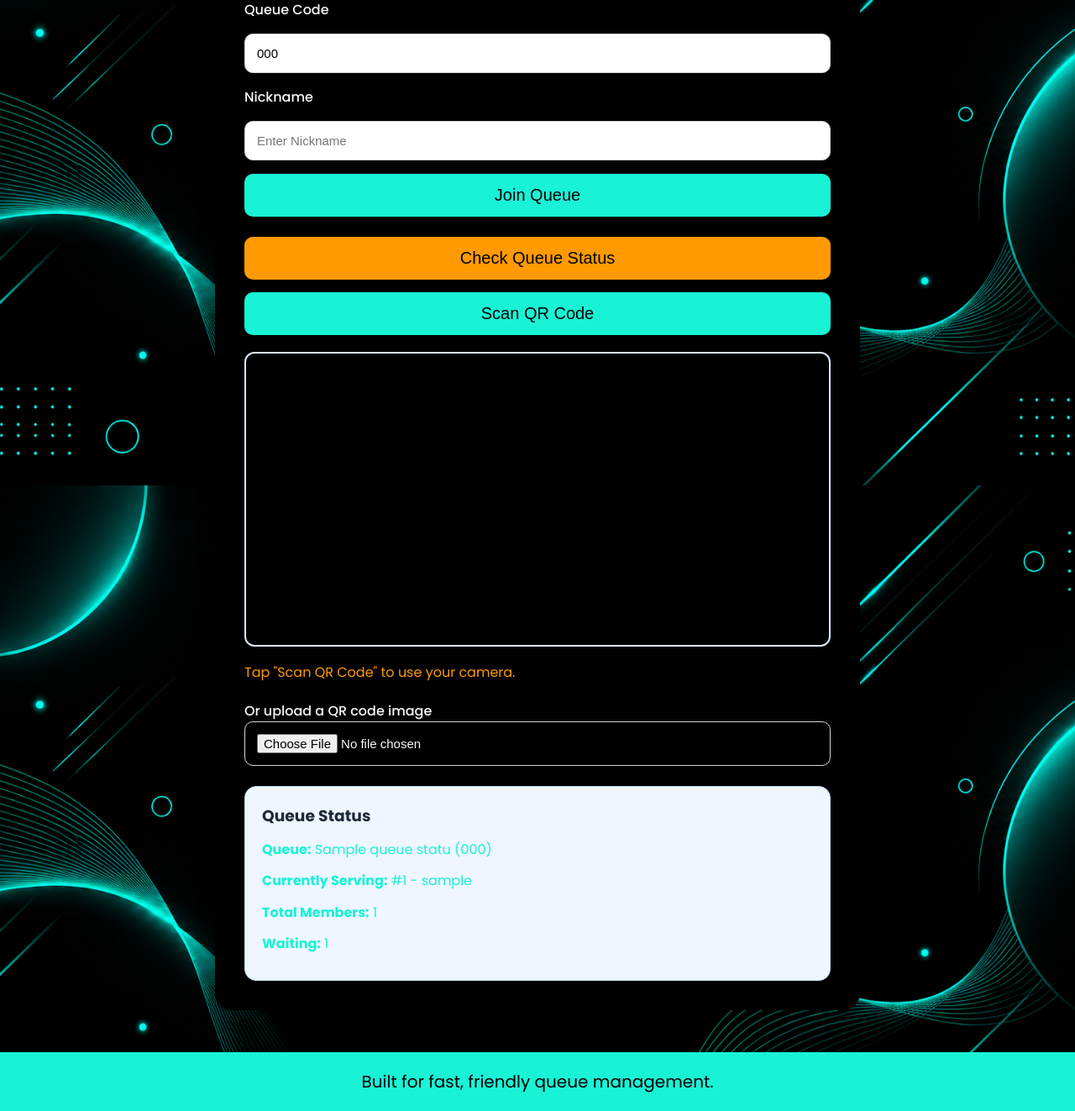
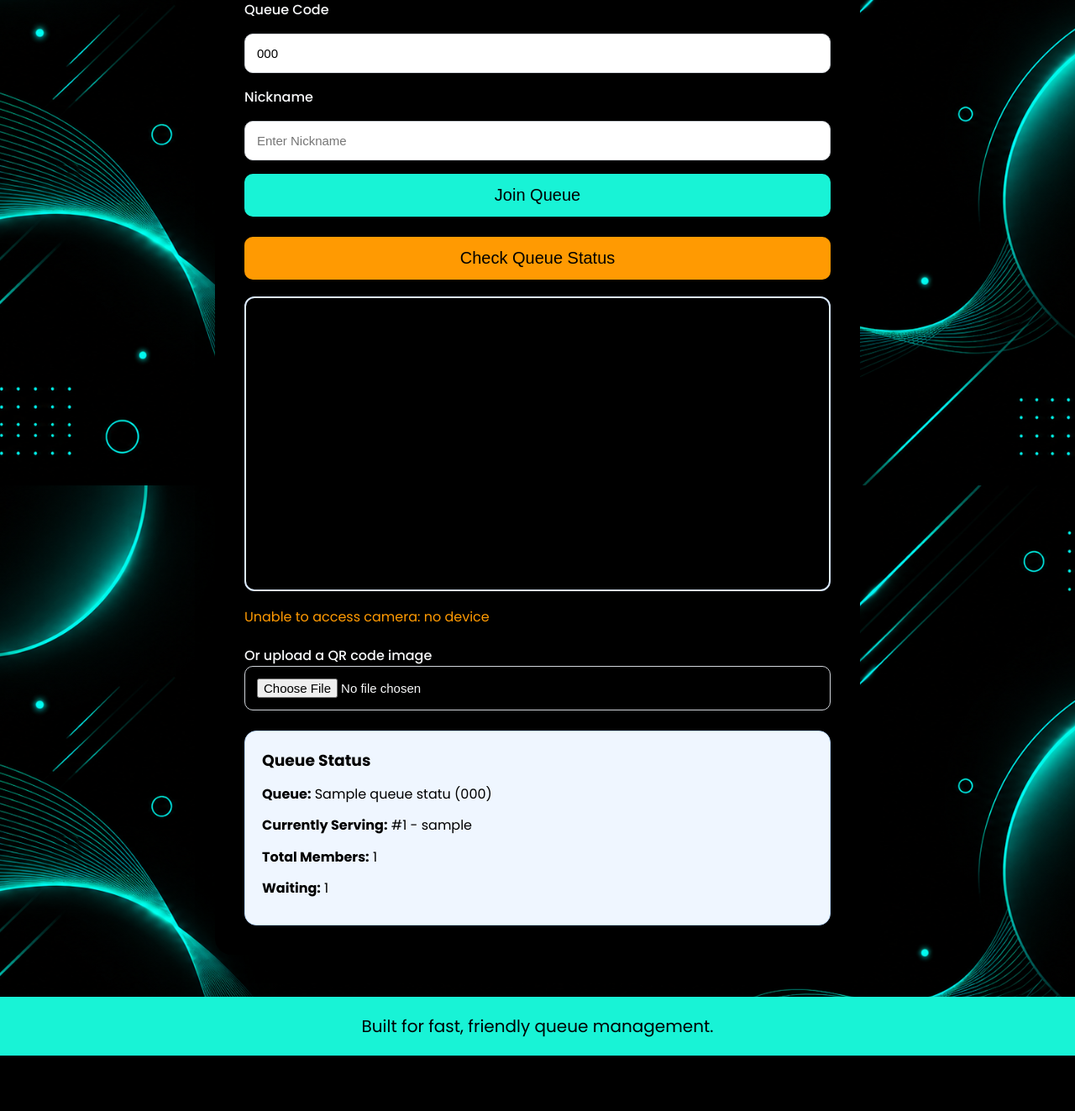
Before and after one commit to bashita/QuickQ-, a Flask app: template templates/joinQ.html in a window 1280 px wide. Shown: the part 222-1545 px from the top of the page at 84% size. After the commit the page ends 1479 px from the top, so only its background shows below. Run offline with Flask 3, Linux system fonts and the light colour scheme; the template is opened without the code that fills it: most values are stand-ins (such as "Sample title", 1, 10 or a date in 2020); some libraries are stand-ins or nearby versions.

Commit message:
Refactor QR code scanner UI and functionality

```diff
--- a/templates/joinQ.html
+++ b/templates/joinQ.html
@@ -38,8 +38,7 @@
             <button type="submit" name="action" value="join">Join Queue</button>
             <button type="submit" name="action" value="status" formnovalidate style="margin-top: 8px; background: rgb(255, 154, 2);">Check Queue Status</button>
         </form>
-        <button type="button" id="scan-btn">Scan QR Code</button>
-        <div class="scanner" id="scanner">
+        <div class="scanner active" id="scanner">
             <video id="scanner-video" autoplay playsinline></video>
             <p id="scanner-status" style="color: rgb(255, 154, 2);">Tap "Scan QR Code" to use your camera.</p>
         </div>
@@ -53,24 +52,23 @@
         {% endif %}
         {% if queue_status %}
             <div class="status-box">
-                <h3>Queue Status</h3>
-                <p><strong>Queue:</strong> {{ queue_status.queue_name }} ({{ queue_status.queue_code }})</p>
+                <h3 style="color:black">Queue Status</h3>
+                <p style="color:black"><strong>Queue:</strong> {{ queue_status.queue_name }} ({{ queue_status.queue_code }})</p>
                 {% if queue_status.current_member %}
-                    <p><strong>Currently Serving:</strong> #{{ queue_status.current_member.token_number }} - {{ queue_status.current_member.nickname }}</p>
+                    <p style="color:black"><strong>Currently Serving:</strong> #{{ queue_status.current_member.token_number }} - {{ queue_status.current_member.nickname }}</p>
                 {% elif queue_status.current_token %}
-                    <p><strong>Currently Serving:</strong> Token {{ queue_status.current_token }}</p>
+                    <p style="color:black"  ><strong>Currently Serving:</strong> Token {{ queue_status.current_token }}</p>
                 {% else %}
-                    <p><strong>Currently Serving:</strong> No current token</p>
+                    <p style="color:black"><strong>Currently Serving:</strong> No current token</p>
                 {% endif %}
-                <p><strong>Total Members:</strong> {{ queue_status.total_members }}</p>
-                <p><strong>Waiting:</strong> {{ queue_status.waiting_count }}</p>
+                <p style="color:black"><strong>Total Members:</strong> {{ queue_status.total_members }}</p>
+                <p style="color:black"><strong>Waiting:</strong> {{ queue_status.waiting_count }}</p>
             </div>
         {% endif %}
     </div>
     </section>
     <script src="https://unpkg.com/jsqr/dist/jsQR.js"></script>
     <script>
-        const scanBtn = document.getElementById('scan-btn');
         const scannerDiv = document.getElementById('scanner');
         const video = document.getElementById('scanner-video');
         const statusText = document.getElementById('scanner-status');
@@ -129,7 +127,6 @@
                 stream = await navigator.mediaDevices.getUserMedia({ video: { facingMode: 'environment' } });
                 video.srcObject = stream;
                 scannerDiv.classList.add('active');
-                scanBtn.textContent = 'Stop scanner';
                 statusText.textContent = 'Point your camera at the QR code.';
                 requestAnimationFrame(scanFrame);
             } catch (error) {
@@ -144,7 +141,6 @@
                 video.srcObject = null;
             }
             scannerDiv.classList.remove('active');
-            scanBtn.textContent = 'Scan QR Code';
         }
 
         async function scanFrame() {
@@ -179,13 +175,8 @@
             }
         }
 
-        scanBtn.addEventListener('click', () => {
-            if (stream) {
-                stopScanner();
-                statusText.textContent = 'Scanner stopped.';
-            } else {
-                startScanner();
-            }
+        window.addEventListener('load', () => {
+            startScanner();
         });
 
         qrFileInput.addEventListener('change', async (event) => {
```
